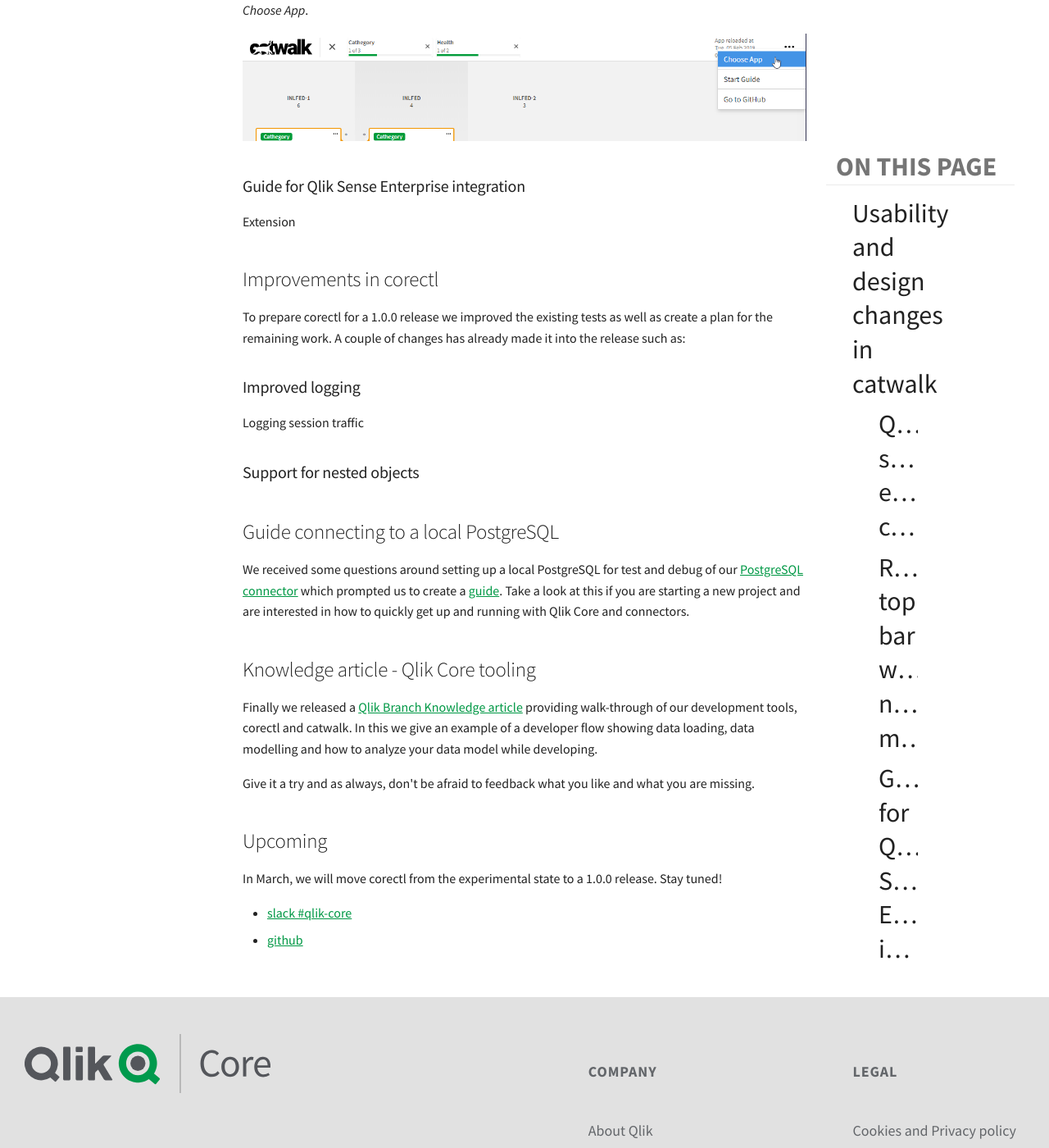
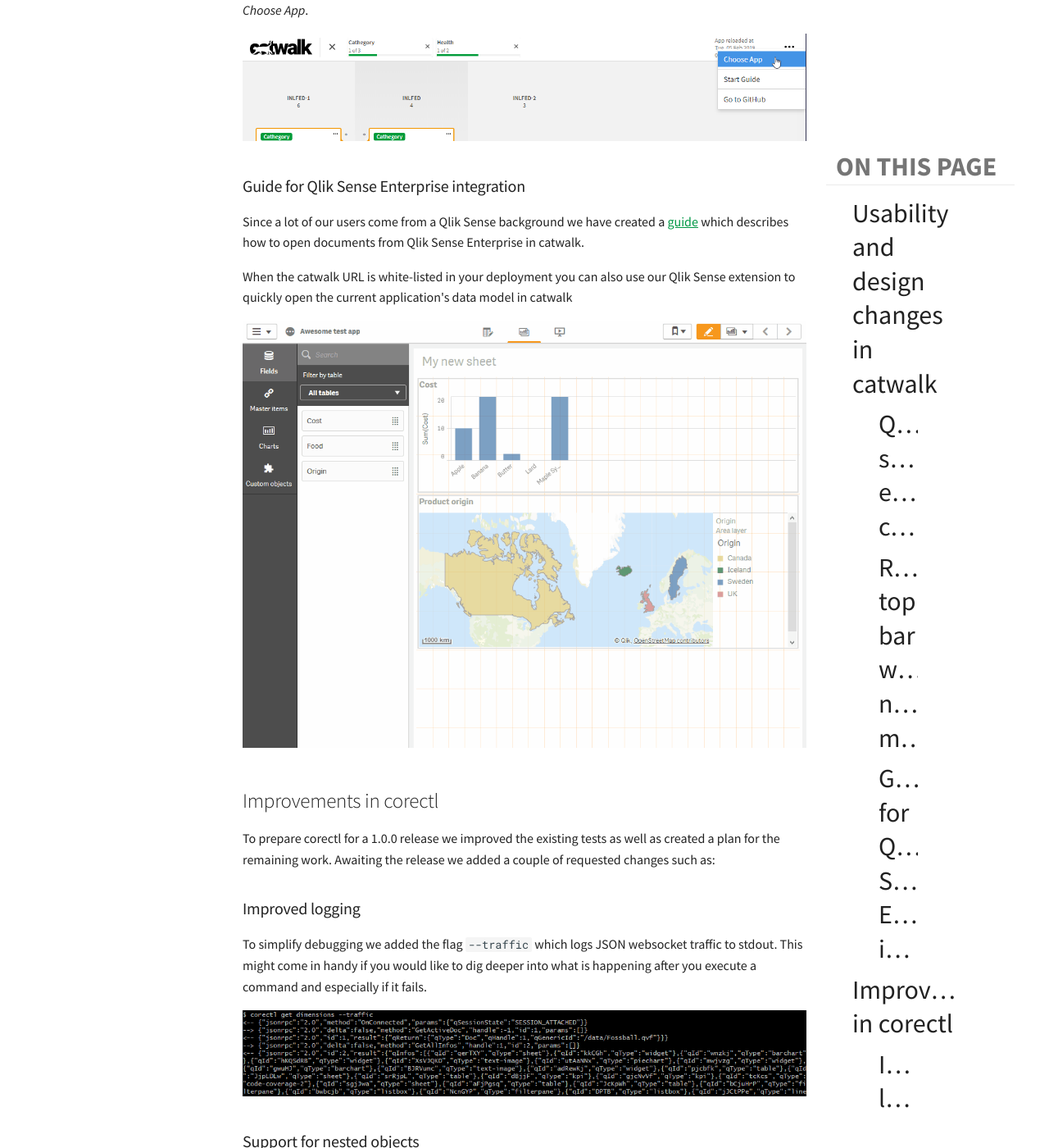
Before and after one commit to qlik-oss/core-website, an MkDocs documentation site: the page built from docs/updates/2019-02.md, in a window 1280 px wide and 1400 px high, scrolled down 1657 px. Shown: the whole window at 82% size. Built offline with MkDocs 1.6.1 and Material for MkDocs 9.7.7, drawn with Linux system fonts in a browser that asks for light colours; nearby versions of some CDN libraries; library files that are not in the unit come from our copies; comment, search, counter and statistics services are not loaded; some of the changed text lies outside the part shown.

````diff
--- a/docs/updates/2019-02.md
+++ b/docs/updates/2019-02.md
@@ -12,7 +12,7 @@
 
 We have added support for the *select excluded* selection state, sometimes used when doing deeper analysis of your data
 model. A value enters the selected excluded state because the value was first selected, and then excluded by a selection
-in another field. This value will be described in catwalk with *green on light grey background*
+in another field. This value will be described in catwalk with *green on light grey background*.
 
 !!! Note
     Please note that the color scheme follows QlikView coloring and corresponds to *dark grey and check mark* in Qlik
@@ -32,18 +32,41 @@
 
 ### Guide for Qlik Sense Enterprise integration
 
-Extension
+Since a lot of our users come from a Qlik Sense background we have created a
+[guide](https://github.com/qlik-oss/catwalk#qlik-sense-enterprise) which describes how to open documents from Qlik Sense
+Enterprise in catwalk.
+
+When the catwalk URL is white-listed in your deployment you can also use our Qlik Sense extension to quickly open the
+current application's data model in catwalk
+
+![screenshot](../images/qlik-sense-catwalk-extension.gif)
 
 ## Improvements in corectl
 
-To prepare corectl for a 1.0.0 release we improved the existing tests as well as create a plan for the remaining work.
-A couple of changes has already made it into the release such as:
+To prepare corectl for a 1.0.0 release we improved the existing tests as well as created a plan for the remaining work.
+Awaiting the release we added a couple of requested changes such as:
 
 ### Improved logging
 
-Logging session traffic
+To simplify debugging we added the flag `--traffic` which logs JSON websocket traffic to stdout. This might come in
+handy if you would like to dig deeper into what is happening after you execute a command and especially if it fails.
+
+![screenshot](../images/corectl-traffic-log.png)
 
 ### Support for nested objects
+
+Another question we have had is if we could support nested objects (parent <-> children) such as sheets and their
+content. With the latest 0.4.0 we added support for these making it easier to build full Qlik applications.
+
+The objects are set using the `--objects` parameter or in the corectl configuration file:
+
+```yaml
+objects:
+  - ./object-definitions.json
+```
+
+An example of a nested structure can be found in our
+[corectl repo](https://github.com/qlik-oss/corectl/blob/master/test/project2/sheet.json).
 
 ## Guide connecting to a local PostgreSQL
 
````
Also changed, not shown: docs/images/corectl-traffic-log.png (added), docs/images/qlik-sense-catwalk-extension.gif (added), docs/images/qlik-sense-catwalk-extension.png (added).
